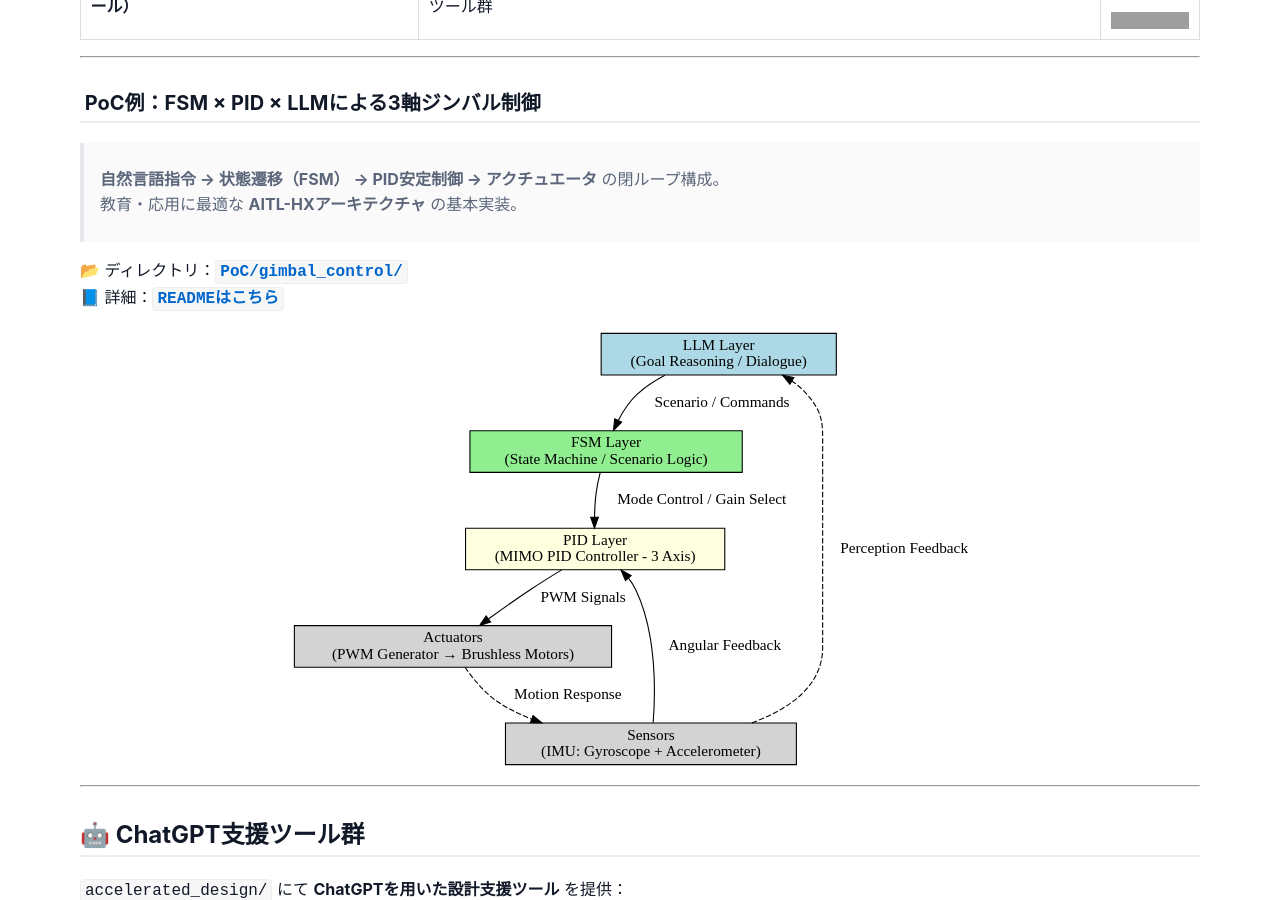
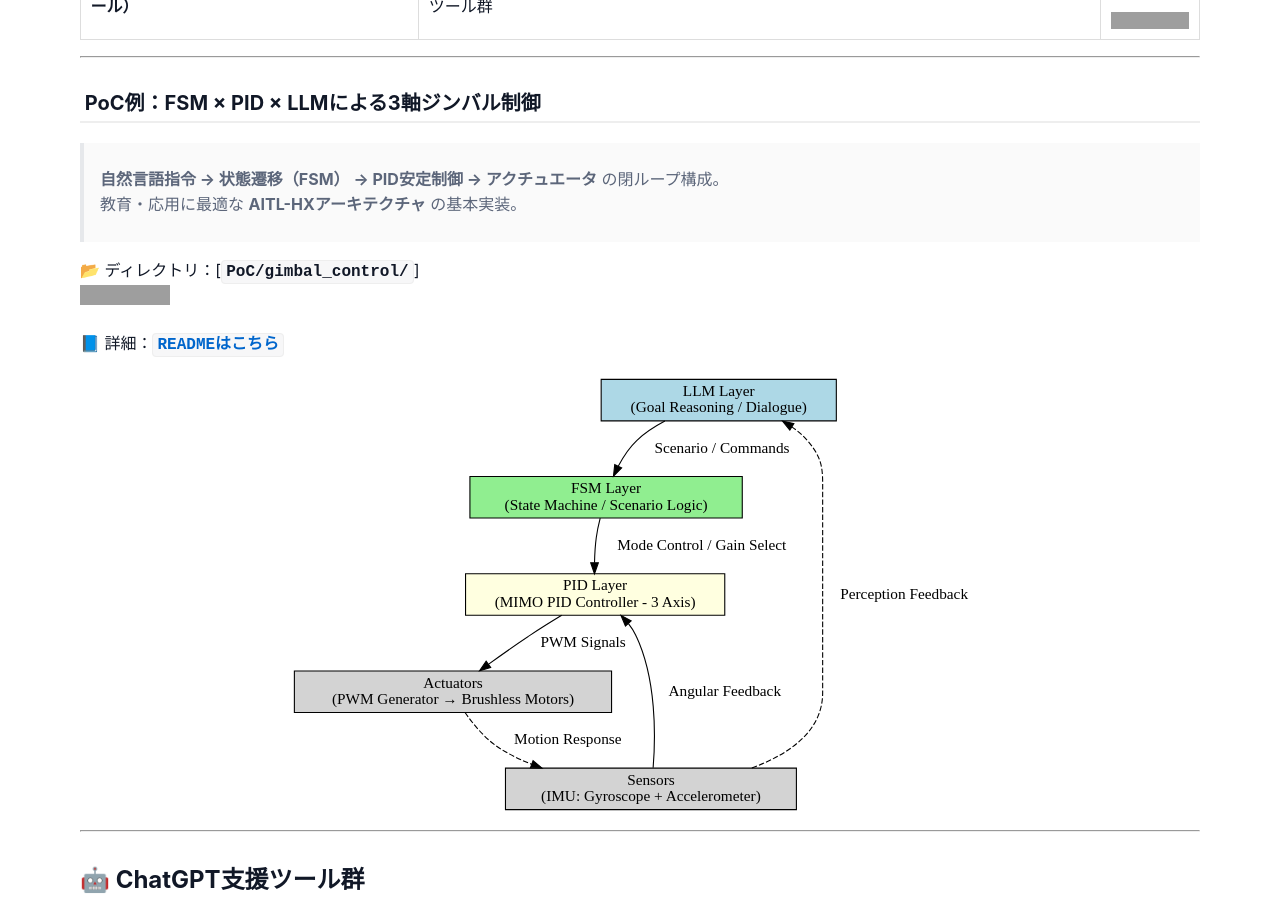
Before and after one commit to Samizo-AITL/AITL-H, a Jekyll site: the page built from index.md, in a window 1280 px wide and 900 px high, scrolled down 3682 px. Built offline with Jekyll 4.4.1, drawn with Linux system fonts in a browser that asks for light colours; some of the changed lines change nothing that is shown; grey boxes are pictures that could not be loaded.

Commit message:
Update index.md

```diff
--- a/index.md
+++ b/index.md
@@ -125,7 +125,8 @@
 > **自然言語指令 → 状態遷移（FSM） → PID安定制御 → アクチュエータ** の閉ループ構成。
 > 教育・応用に最適な **AITL-HXアーキテクチャ** の基本実装。
 
-📂 ディレクトリ：[**`PoC/gimbal_control/`**](https://samizo-aitl.github.io/AITL-H/PoC/gimbal_control/)
+📂 ディレクトリ：[**`PoC/gimbal_control/`**]  [![View Repo](https://img.shields.io/badge/View-Repo-blue?logo=github)](https://github.com/Samizo-AITL/AITL-H/tree/main/PoC/gimbal_control)
+<br>
 📘 詳細：[**`READMEはこちら`**](https://samizo-aitl.github.io/AITL-H/PoC/gimbal_control/)
 
 <div align="center">
```
